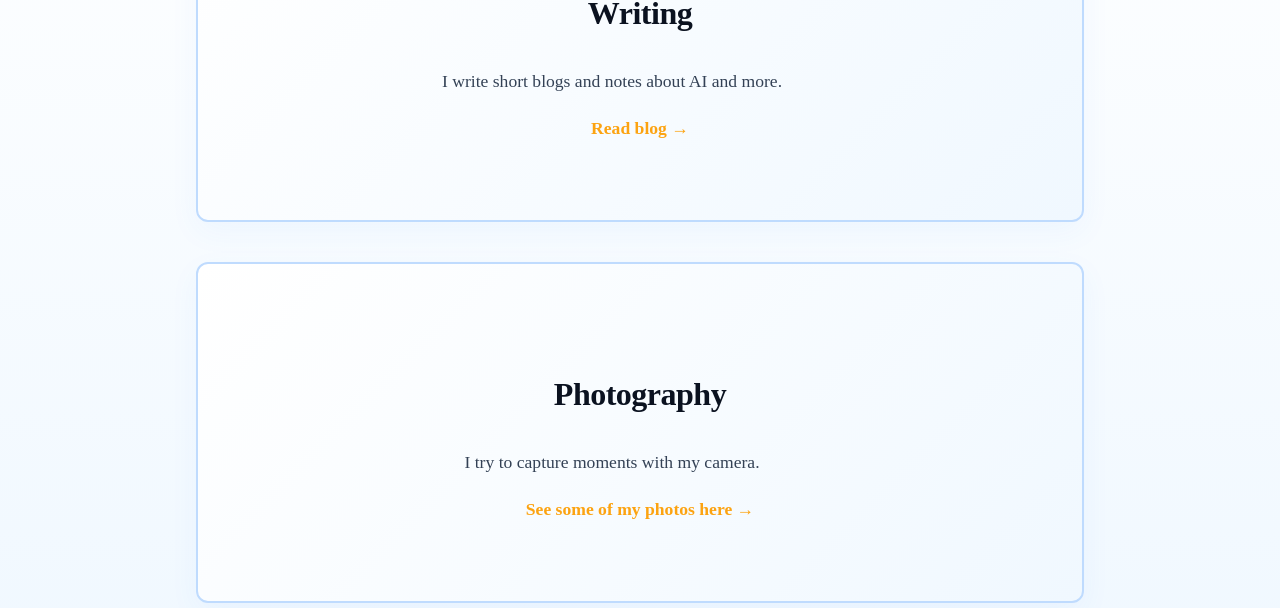
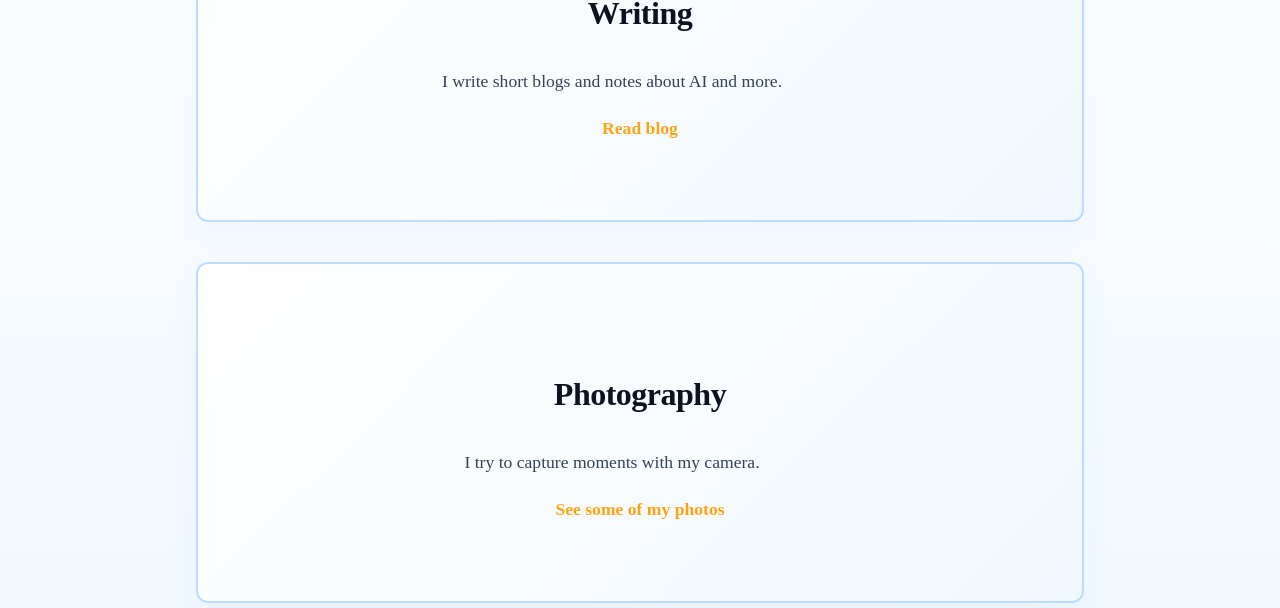
Before and after one commit to nickxir12/nickxir12.github.io, a Jekyll site: the page built from interests.md, in a window 1280 px wide. Shown: the part 262-870 px from the top of the page. Built offline with Jekyll 4.4.1, drawn with Linux system fonts in a browser that asks for light colours.

Commit message:
no arrows

```diff
--- a/interests.md
+++ b/interests.md
@@ -15,7 +15,7 @@ permalink: /Personal.html
   <div class="main-content">
     <h2>Writing</h2>
     <p class="subtext">I write short blogs and notes about AI and more.</p>
-    <a class="subtext photo-link" href="https://medium.com/">Read blog →</a>
+    <a class="subtext photo-link" href="https://medium.com/">Read blog</a>
   </div>
 </section>
 
@@ -24,7 +24,7 @@ permalink: /Personal.html
   <div class="main-content">
     <h2>Photography</h2>
     <p class="subtext">I try to capture moments with my camera.</p>
-    <a class="subtext photo-link" href="https://www.flickr.com/people/203606562@N02/">See some of my photos here →</a>
+    <a class="subtext photo-link" href="https://www.flickr.com/people/203606562@N02/">See some of my photos</a>
   </div>
       <!-- <div class="photo-grid" style="max-width:900px;margin:1rem auto 0;">
         {% assign gallery = site.static_files | where_exp:"file","file.path contains 'assets/css/img/mine/photos/'" %}
```
